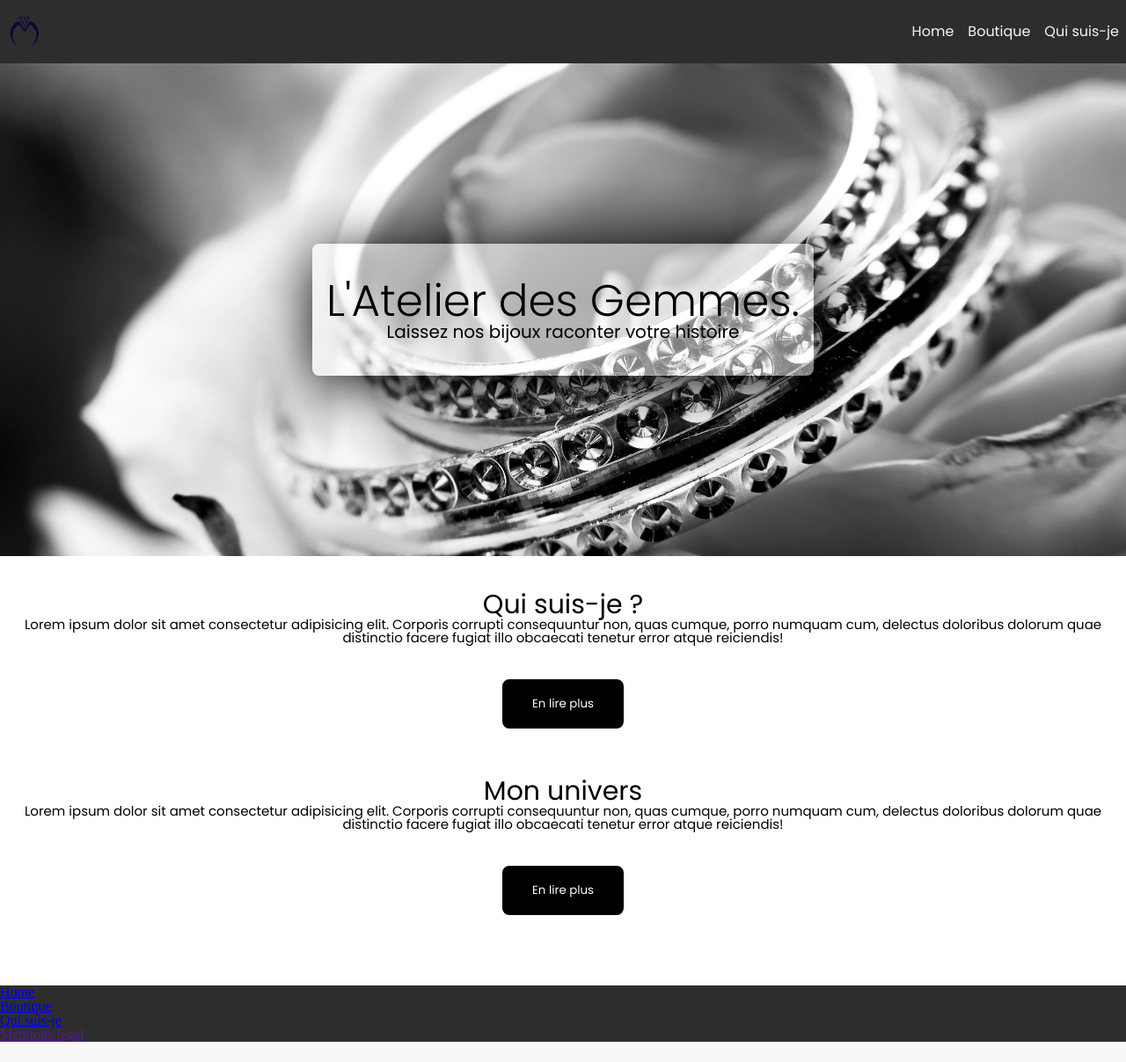
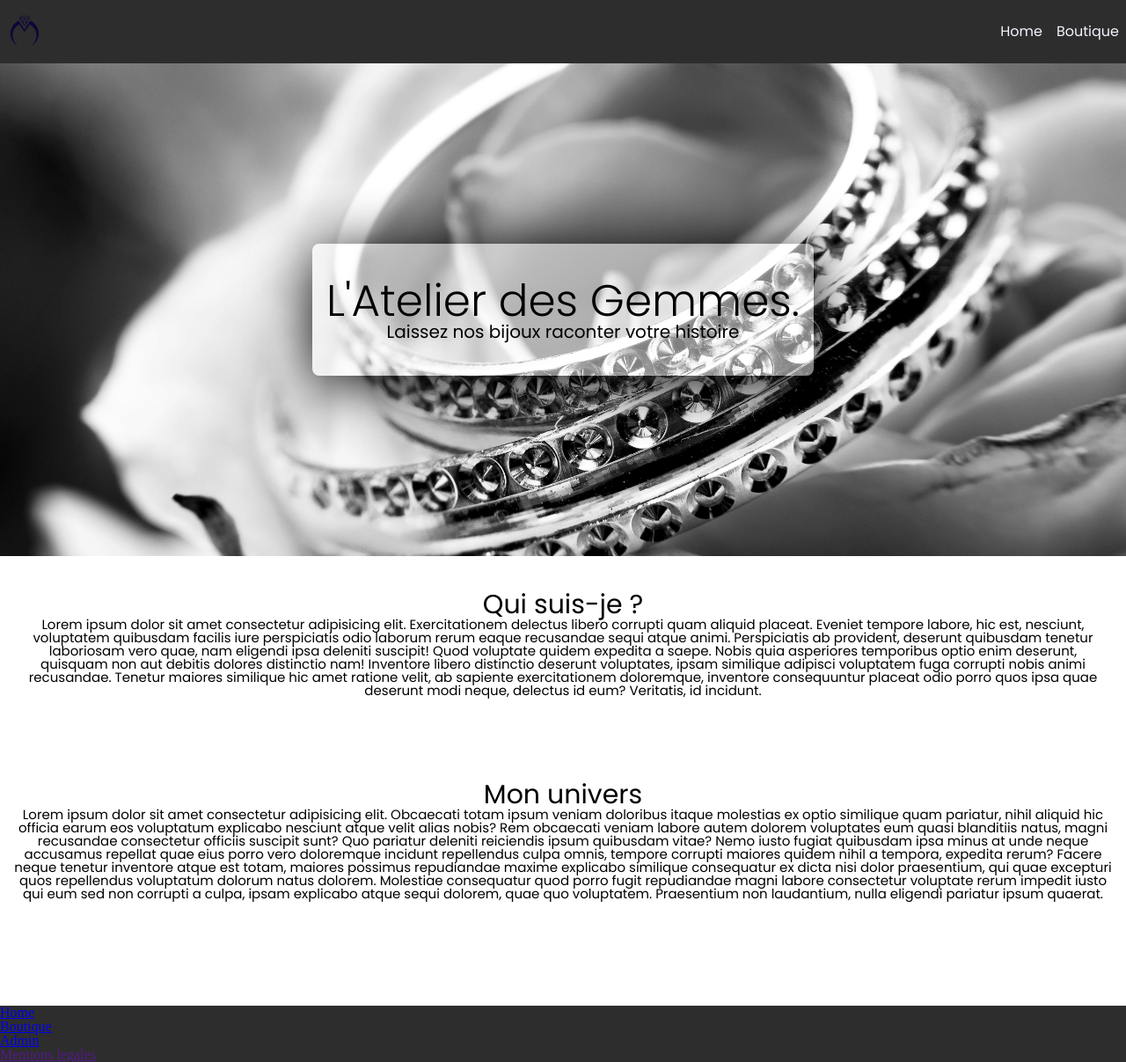
Before and after one commit to sakousi/Jewlary, a PHP site: page / in a window 1280 px wide. Shown: the whole page at 88% size. Before the commit the page ends 1184 px from the top, so only its background shows below. Run offline with PHP 8.4, Linux system fonts and the light colour scheme.

Commit message:
COMMIT 005

```diff
--- a/boutique.php
+++ b/boutique.php
@@ -13,7 +13,6 @@ function queryProducts($collectionId){
 <div class="boutique">
     <div class="boutique__textbox">
         <h1 class="boutique__textbox_h1">Boutique</h1>
-        <p class="boutique__textbox_p">Lorem ipsum dolor sit amet consectetur adipisicing elit. Corporis corrupti consequuntur non, quas cumque, porro numquam cum, delectus doloribus dolorum quae distinctio facere fugiat illo obcaecati tenetur error atque reiciendis!</p>
     </div>
 </div>
 
@@ -30,7 +29,7 @@ function queryProducts($collectionId){
               <h3 class="collection__cards_card_info_title"><?=$row["name"] ?></h3>
               <p class="collection__cards_card_info_text"><?=$row["description"] ?></p>
               <p class="collection__cards_card_info_price"><?=$row["price"] ?> €</p>
-              <a class="collection__cards_card_info_btn btn" href=<?="produit.php?id=".$row["id"]?>>Acheter<a>
+              <a class="collection__cards_card_info_btn btn">Acheter<a>
             </div>
         </article>
     <?php endforeach; ?>
--- a/config/database.php
+++ b/config/database.php
@@ -1,7 +1,7 @@
 <?php
 //Constantes pour la bd
-const DBS_HOST = '127.0.0.1';
-const DBS_BASE = 'jewlary';
-const DBS_USER = 'root';
-const DBS_PASS = '';
+const DBS_HOST = '127.0.0.1:3306';
+const DBS_BASE = 'mydb';
+const DBS_USER = 'dbuser_test';
+const DBS_PASS = '@Pyrrhos197940';
 ?>
--- a/css/style.css
+++ b/css/style.css
@@ -127,6 +127,13 @@
   background-color: rgba(255, 255, 255, 0);
 }
 
+h1 {
+  text-align: center;
+  font-size: 50px;
+  font-family: "Poppins", sans-serif;
+  font-weight: 300;
+}
+
 .collection {
   display: flex;
   flex-direction: column;
--- a/footer.php
+++ b/footer.php
@@ -1,12 +1,12 @@
     <footer class="footer">
         <ul>
             <li><a href="index.php">Home</a></li>
-            <li><a href="index.php">Boutique</a></li>
-            <li><a href="index.php">Qui suis-je</a></li>
+            <li><a href="boutique.php">Boutique</a></li>
+            <li><a href="admin/login.php">Admin</a></li>
         </ul>
         <ul>
             <!-- legal -->
-            <li><a href="">Mentions legal</a></li>
+            <li><a href="">Mentions legales</a></li>
         </ul>
     </footer>
 </body>
--- a/header.php
+++ b/header.php
@@ -25,6 +25,5 @@ $bdd = connectDBS();
         <ul class="nav__ul">
             <li class="nav__ul_li"><a class="nav__ul_li_a" href="index.php">Home</a></li>
             <li class="nav__ul_li"><a class="nav__ul_li_a" href="boutique.php">Boutique</a></li>
-            <li class="nav__ul_li"><a class="nav__ul_li_a" href="index.php">Qui suis-je</a></li>
         </ul>
     </nav>
--- a/index.php
+++ b/index.php
@@ -9,9 +9,9 @@
 <div class="smallabout">
     <div class="smallabout__textbox">
         <div class="smallabout__textbox_h1">Qui suis-je ?</div>
-        <div class="smallabout__textbox_p">Lorem ipsum dolor sit amet consectetur adipisicing elit. Corporis corrupti consequuntur non, quas cumque, porro numquam cum, delectus doloribus dolorum quae distinctio facere fugiat illo obcaecati tenetur error atque reiciendis!</div>
+        <div class="smallabout__textbox_p">Lorem ipsum dolor sit amet consectetur adipisicing elit. Exercitationem delectus libero corrupti quam aliquid placeat. Eveniet tempore labore, hic est, nesciunt, voluptatem quibusdam facilis iure perspiciatis odio laborum rerum eaque recusandae sequi atque animi. Perspiciatis ab provident, deserunt quibusdam tenetur laboriosam vero quae, nam eligendi ipsa deleniti suscipit! Quod voluptate quidem expedita a saepe. Nobis quia asperiores temporibus optio enim deserunt, quisquam non aut debitis dolores distinctio nam! Inventore libero distinctio deserunt voluptates, ipsam similique adipisci voluptatem fuga corrupti nobis animi recusandae. Tenetur maiores similique hic amet ratione velit, ab sapiente exercitationem doloremque, inventore consequuntur placeat odio porro quos ipsa quae deserunt modi neque, delectus id eum? Veritatis, id incidunt.</div>
     </div>
-    <button class="smallabout__button btn" type="button" href="about.php">En lire plus</button>
+    <!-- <button class="smallabout__button btn" type="button" href="about.php">En lire plus</button> -->
 </div>
 
 <div class="spacer">
@@ -21,9 +21,9 @@
 <div class="smallabout">
     <div class="smallabout__textbox">
         <div class="smallabout__textbox_h1">Mon univers</div>
-        <div class="smallabout__textbox_p">Lorem ipsum dolor sit amet consectetur adipisicing elit. Corporis corrupti consequuntur non, quas cumque, porro numquam cum, delectus doloribus dolorum quae distinctio facere fugiat illo obcaecati tenetur error atque reiciendis!</div>
+        <div class="smallabout__textbox_p">Lorem ipsum dolor sit amet consectetur adipisicing elit. Obcaecati totam ipsum veniam doloribus itaque molestias ex optio similique quam pariatur, nihil aliquid hic officia earum eos voluptatum explicabo nesciunt atque velit alias nobis? Rem obcaecati veniam labore autem dolorem voluptates eum quasi blanditiis natus, magni recusandae consectetur officiis suscipit sunt? Quo pariatur deleniti reiciendis ipsum quibusdam vitae? Nemo iusto fugiat quibusdam ipsa minus at unde neque accusamus repellat quae eius porro vero doloremque incidunt repellendus culpa omnis, tempore corrupti maiores quidem nihil a tempora, expedita rerum? Facere neque tenetur inventore atque est totam, maiores possimus repudiandae maxime explicabo similique consequatur ex dicta nisi dolor praesentium, qui quae excepturi quos repellendus voluptatum dolorum natus dolorem. Molestiae consequatur quod porro fugit repudiandae magni labore consectetur voluptate rerum impedit iusto qui eum sed non corrupti a culpa, ipsam explicabo atque sequi dolorem, quae quo voluptatem. Praesentium non laudantium, nulla eligendi pariatur ipsum quaerat.</div>
     </div>
-    <button class="smallabout__button btn" type="button" href="about.php">En lire plus</button>
+    <!-- <button class="smallabout__button btn" type="button" href="about.php">En lire plus</button> -->
 </div>
 
 
--- a/sass/boutique/collection.sass
+++ b/sass/boutique/collection.sass
@@ -1,3 +1,8 @@
+h1
+    text-align: center
+    font-size: 50px
+    font-family: 'Poppins', sans-serif
+    font-weight: 300
 .collection
     display: flex
     flex-direction: column
```
Also changed, not shown: 1 other file.
